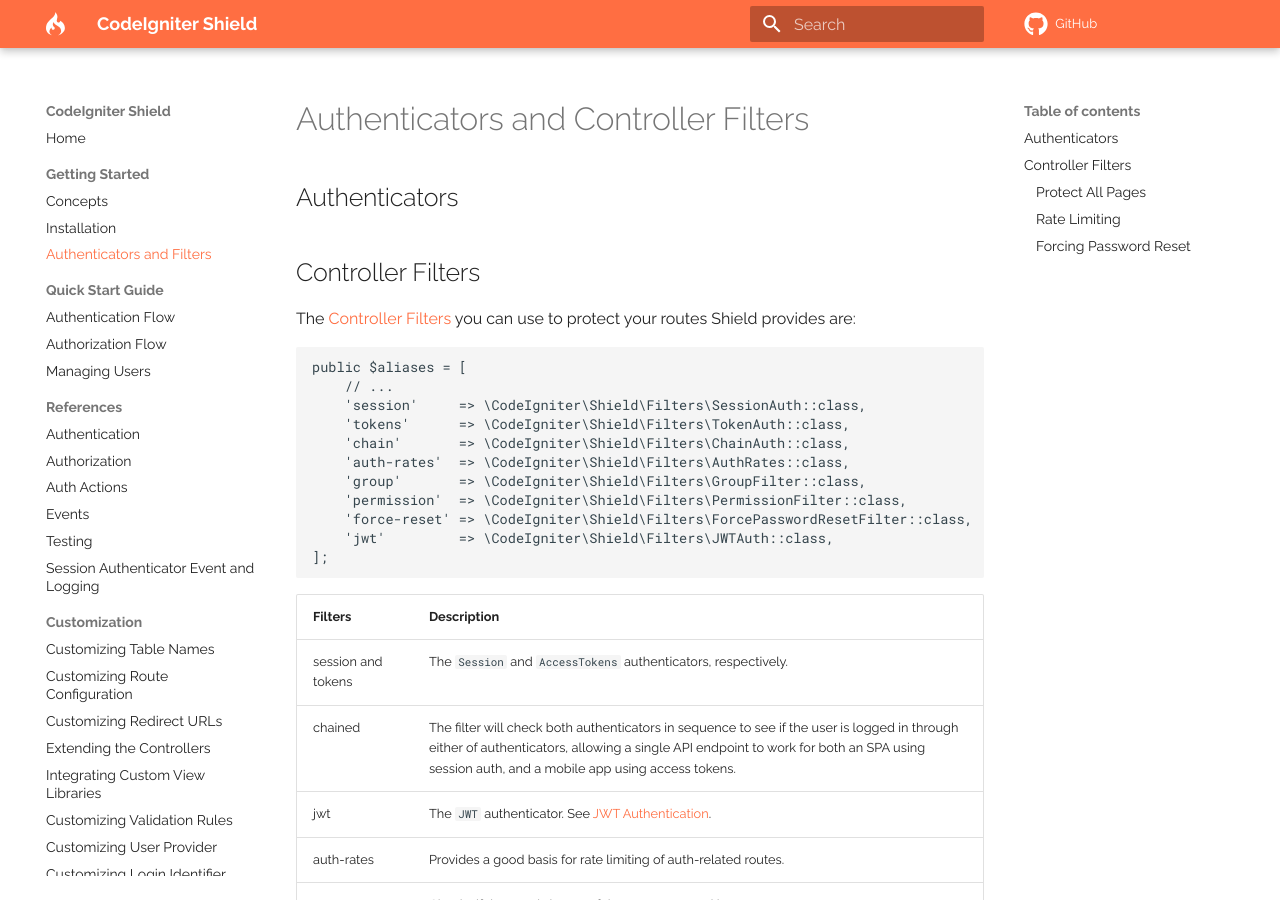
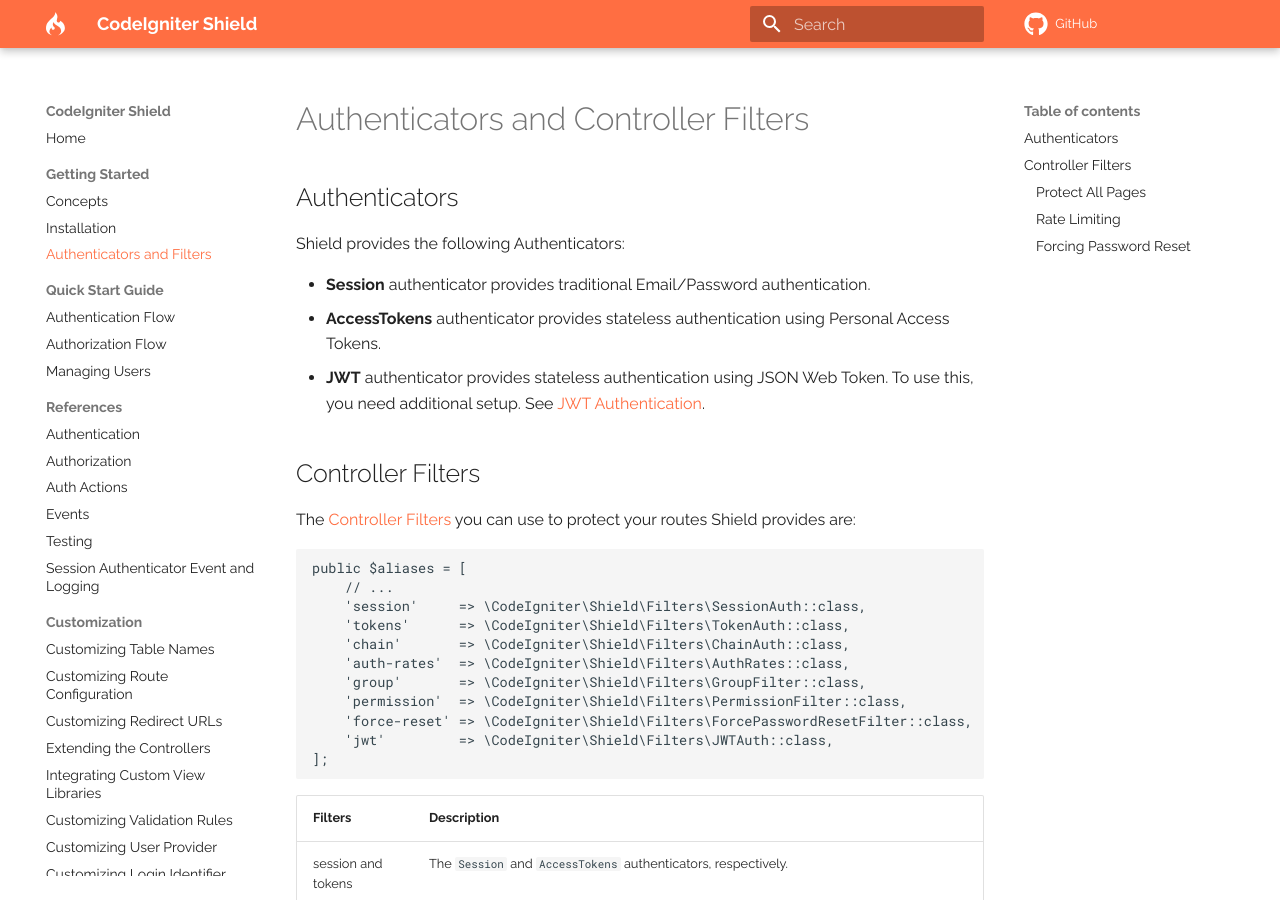
Before and after one commit to codeigniter4/shield, an MkDocs documentation site: the page built from docs/authenticators_and_filters.md, in a window 1280 px wide and 900 px high. Built offline with MkDocs 1.6.1 and Material for MkDocs 9.7.7, drawn with Linux system fonts in a browser that asks for light colours; comment, search, counter and statistics services are not loaded; a style sheet for code colours, icons or effects is not loaded.

Commit message:
docs: add list of Authenticators

```diff
--- a/docs/authenticators_and_filters.md
+++ b/docs/authenticators_and_filters.md
@@ -1,6 +1,13 @@
 # Authenticators and Controller Filters
 
 ## Authenticators
+
+Shield provides the following Authenticators:
+
+- **Session** authenticator provides traditional Email/Password authentication.
+- **AccessTokens** authenticator provides stateless authentication using Personal Access Tokens.
+- **JWT** authenticator provides stateless authentication using JSON Web Token. To use this,
+  you need additional setup. See [JWT Authentication](./addons/jwt.md).
 
 ## Controller Filters
 
```
